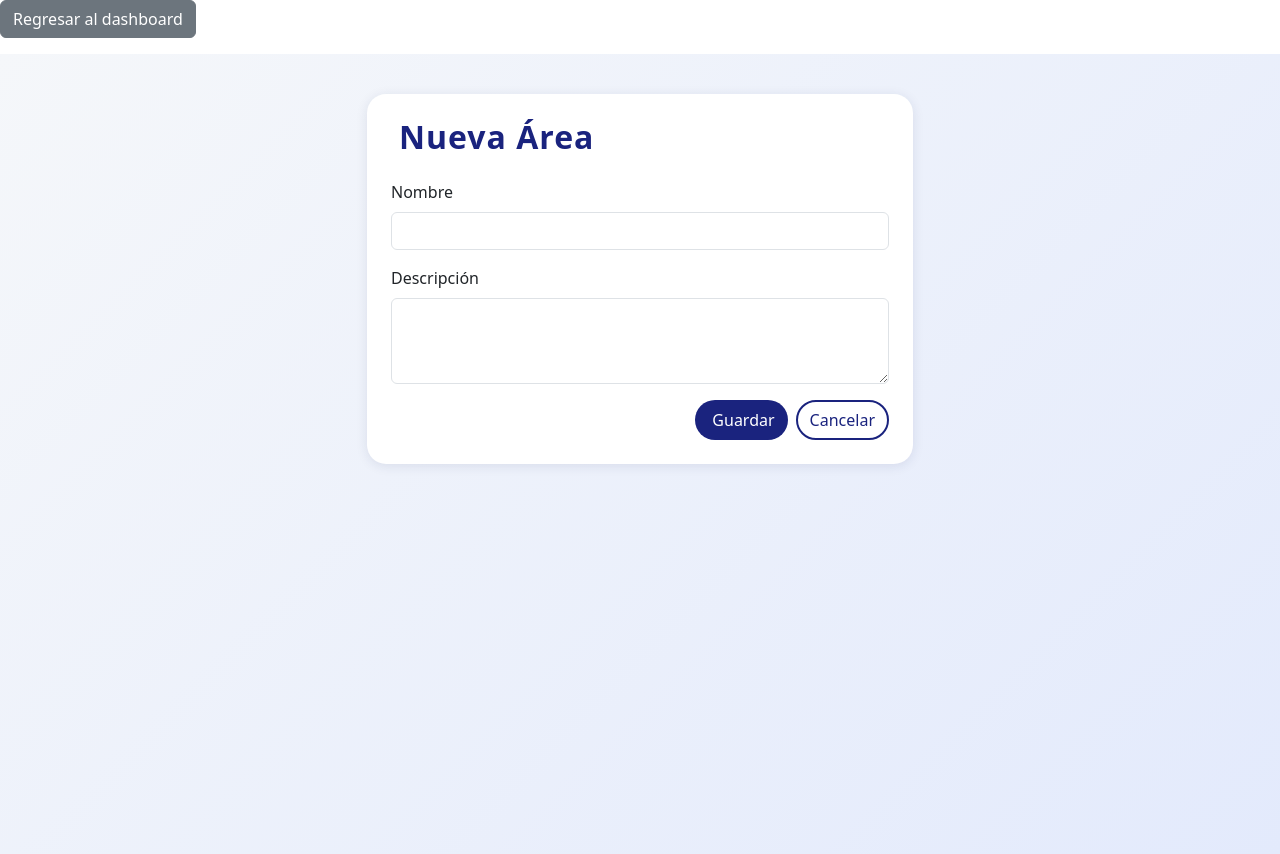
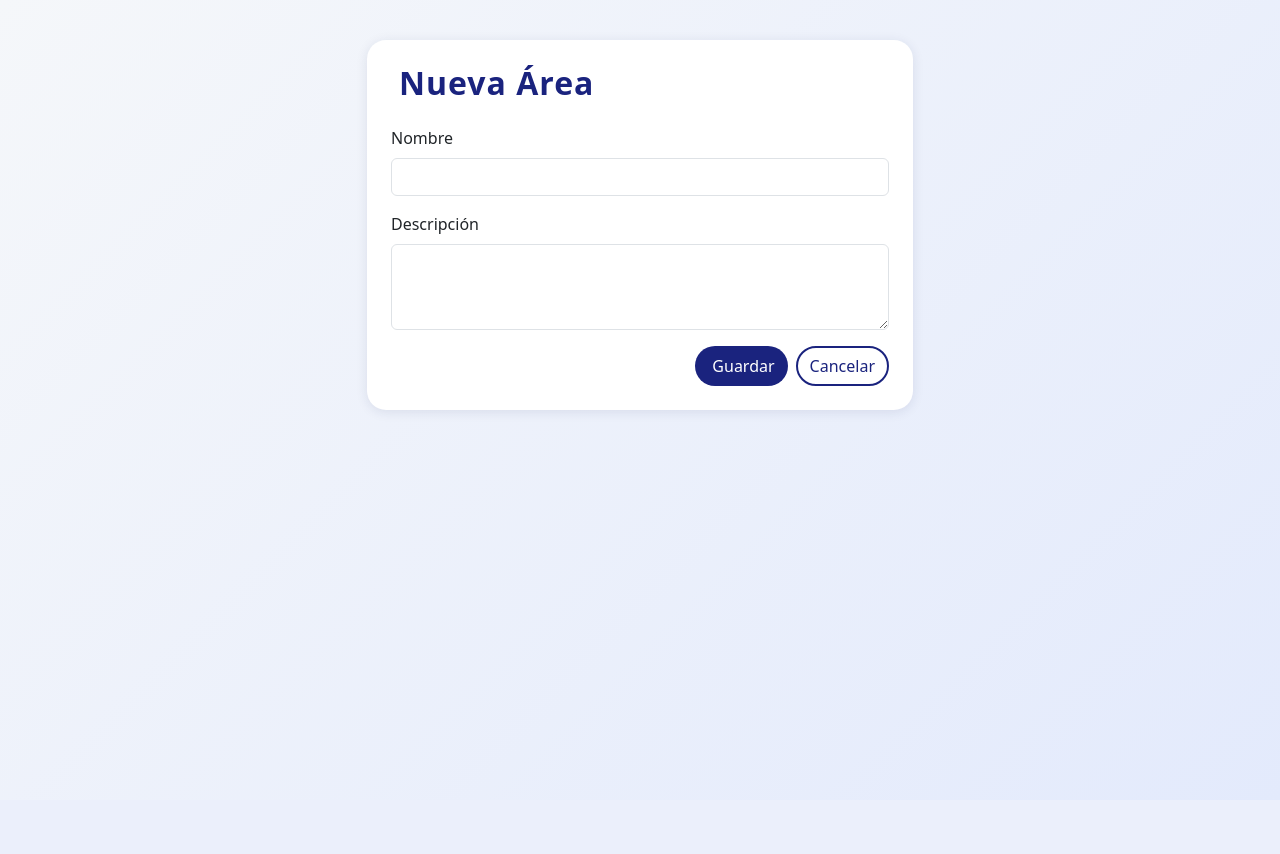
Before and after one commit to AlfCasBarajas/RACI, a PHP site: page /app/views/areas/create.php in a window 1280 px wide. Shown: the part 56-910 px from the top of the page. After the commit the page ends 467 px from the top, so only its background shows below. Run offline with PHP 8.4, Linux system fonts and the light colour scheme.

Commit message:
Botón de regresar al dashboard  en edit y create de áreas, eliminado

```diff
--- a/app/views/areas/create.php
+++ b/app/views/areas/create.php
@@ -1,5 +1,4 @@
 <?php include __DIR__ . '/../header.php'; ?>
-<a href="app/views/dashboard.php" class="btn btn-secondary mb-3">Regresar al dashboard</a>
 <style>
   .areas-bg {
     background: linear-gradient(135deg, #f5f7fa 0%, #e3eafc 100%);
--- a/app/views/areas/edit.php
+++ b/app/views/areas/edit.php
@@ -1,5 +1,4 @@
 <?php if (isset($data) && is_array($data)) extract($data); include __DIR__ . '/../header.php'; ?>
-<a href="/dashboard.php" class="btn btn-secondary mb-3">Regresar al dashboard</a>
 <style>
   .areas-bg {
     background: linear-gradient(135deg, #f5f7fa 0%, #e3eafc 100%);
```
